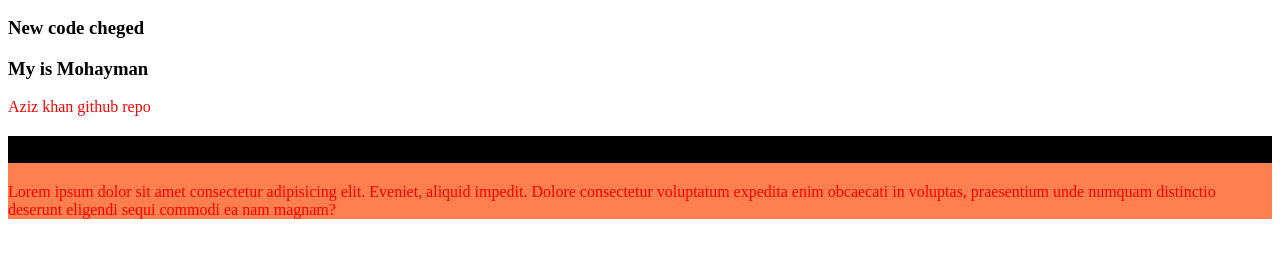
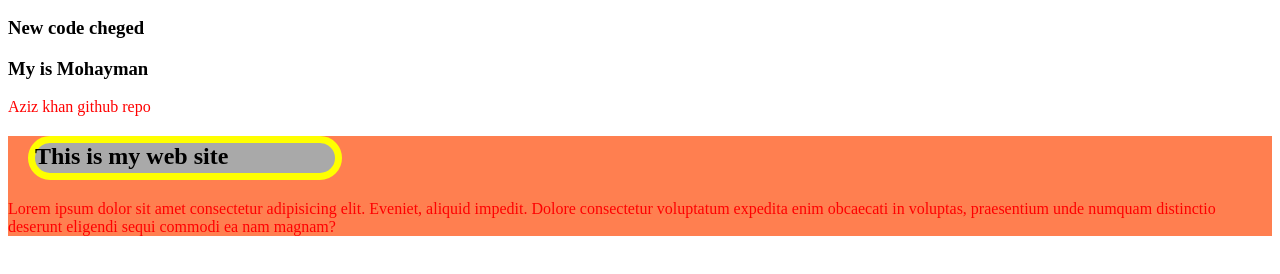
Before and after one commit to mohaymanislam/Aziz-repo, a plain HTML site: page index.html in a window 1280 px wide. Shown: the part 110-384 px from the top of the page. Drawn offline with Linux system fonts and the light colour scheme.

Commit message:
added style

```diff
--- a/style.css
+++ b/style.css
@@ -9,5 +9,10 @@ h2{
 
 }
 .nav h2{
-    background-color: currentColor;
+background-color: darkgrey;
+width: 300px;
+height: 30px;
+border: solid 7px yellow;
+border-radius: 30px;
+margin: 20px;
 }
```
